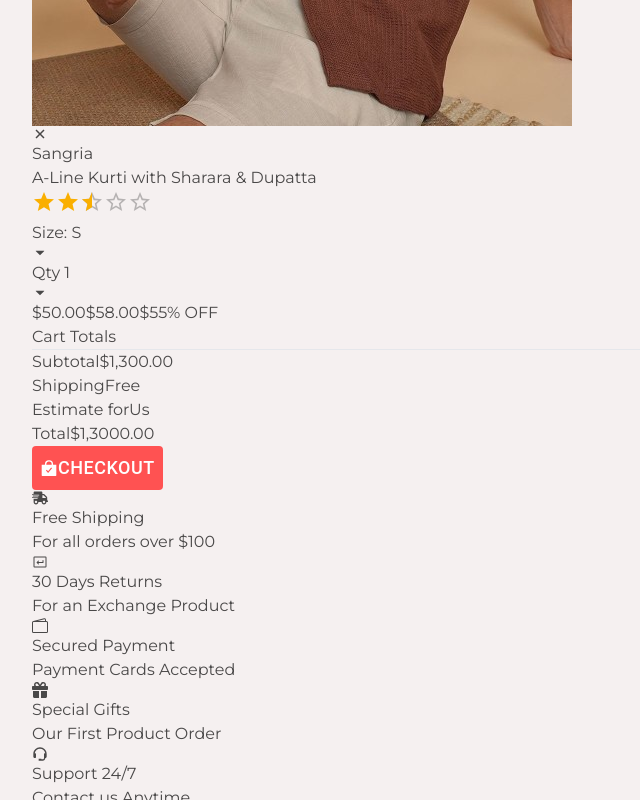
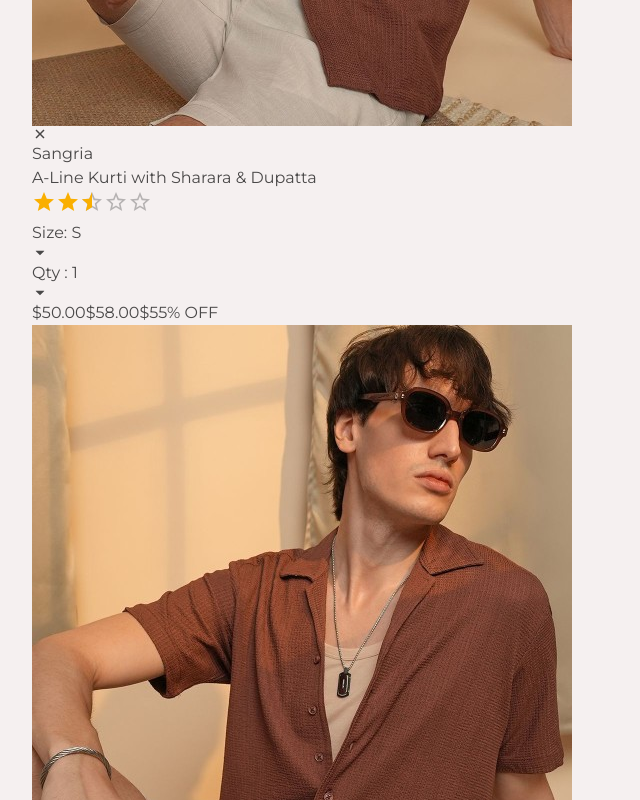
Before and after one commit to Aminulhoque01/GlassyShop-frontend, a React (Vite) app: page /cart in a window 1280 px wide. Shown: the part 2100-2900 px from the top of the page, without its empty margins (0-640 px from the left). Built offline with nearby package versions, Linux system fonts and the light colour scheme.

Commit message:
Cart page done

```diff
--- a/src/pages/Cart/Cart.jsx
+++ b/src/pages/Cart/Cart.jsx
@@ -1,5 +1,5 @@
 import { Link } from "react-router-dom";
-import image1 from "../../assets/product/shart1.jpg";
+
 import { IoCloseSharp } from "react-icons/io5";
 import { GoTriangleDown } from "react-icons/go";
 
@@ -9,18 +9,10 @@ import MenuItem from "@mui/material/MenuItem";
 
 import { Rating } from "@mui/material";
 import { IoBagCheckSharp } from "react-icons/io5";
-import { useState } from "react";
+import CartItems from "./CartItmes";
+
 
 const CartPage = () => {
-  const [sizeAnchorEl, setSizeAnchorEl] = useState(null);
-  const [selectedSize, SetSelectedSize]= useState("S")
-  const openSize = Boolean(sizeAnchorEl);
-  const handleClickSize = (event) => {
-    setSizeAnchorEl(event.currentTarget);
-  };
-  const handleCloseSize = () => {
-    setSizeAnchorEl(null);
-  };
 
   return (
     <section className="section py-10">
@@ -34,76 +26,11 @@ const CartPage = () => {
                 products in your Cart
               </p>
             </div>
-            <div className="cartItem w-full p-2 flex items-center gap-4 pb-5 !border-b !border-[rgba(0,0,0,0.1)]">
-              <div className="img w-[15%] rounded-md overflow-hidden group">
-                <Link to="/productDetails/:id ">
-                  <img
-                    src={image1}
-                    alt=""
-                    className="w-full group-hover:scale-105 transition-all"
-                  />
-                </Link>
-              </div>
 
-              <div className="info w-[85%] relative">
-                <IoCloseSharp className="cursor-pointer absolute top-[15px] right-[15px] text-[20px] link transition-all" />
-                <span className="text-[16px]">Sangria</span>
-                <h3 className="text-[18px] font-[600]">
-                  <Link to="/productDetails/:id" className="link">
-                    A-Line Kurti with Sharara & Dupatta
-                  </Link>
-                </h3>
-                <Rating
-                  name="half-rating-read"
-                  defaultValue={2.5}
-                  precision={0.5}
-                />
-                <div className="flex items-center gap-4 mt-2">
-                  <div className="relative">
-                    <span onClick={handleClickSize} className="flex items-center justify-center bg-[#f1f1f1f1] text-[11px] font-[600] py-1 px-2 cursor-pointer rounded-md  ">
-                      Size: S <GoTriangleDown />
-                    </span>
-
-                    <Menu
-                      id="basic-menu"
-                      anchorEl={sizeAnchorEl}
-                      open={openSize}
-                      onClose={handleCloseSize}
-                      slotProps={{
-                        list: {
-                          "aria-labelledby": "basic-button",
-                        },
-                      }}
-                    >
-                      <MenuItem onClick={handleCloseSize}>M</MenuItem>
-                      <MenuItem onClick={handleCloseSize}>L</MenuItem>
-                      <MenuItem onClick={handleCloseSize}>XL</MenuItem>
-                      <MenuItem onClick={handleCloseSize}>XXL</MenuItem>
-                    </Menu>
-                  </div>
-
-                  <div className="relative">
-                    <span className="flex items-center justify-center bg-[#f1f1f1f1] text-[11px] font-[600] py-1 px-2 cursor-pointer rounded-md  ">
-                      Qty 1<GoTriangleDown />
-                    </span>
-                  </div>
-                </div>
-
-                <div className="flex items-center gap-4 mt-2">
-                  <span className="newPrice  text-[14px] font-[600]">
-                    $50.00
-                  </span>
-
-                  <span className="oldPrice line-through text-gray-500 text-[14px] fon-[500]">
-                    $58.00
-                  </span>
-
-                  <span className="newPrice text-primary text-[14px] font-[600]">
-                    $55% OFF
-                  </span>
-                </div>
-              </div>
-            </div>
+            <CartItems size='S' qty={1}/>
+            <CartItems size='S' qty={1}/>
+            <CartItems size='S' qty={1}/>
+            <CartItems size='S' qty={1}/>
           </div>
         </div>
 
--- /dev/null
+++ b/src/pages/Cart/CartItmes.jsx
@@ -0,0 +1,134 @@
+import { useState } from "react";
+import image1 from "../../assets/product/shart1.jpg";
+import { Link } from "react-router-dom";
+import { IoCloseSharp } from "react-icons/io5";
+import { Menu, MenuItem, Rating } from "@mui/material";
+import { GoTriangleDown } from "react-icons/go";
+
+const CartItems = (props) => {
+  const [sizeAnchorEl, setSizeAnchorEl] = useState(null);
+  const [selectedSize, SetSelectedSize] = useState(props.size);
+  const openSize = Boolean(sizeAnchorEl);
+
+  const [qtyAnchorEl, setQtyAnchorEl] = useState(null);
+  const [selectedQty, SetSelectedQty] = useState(props.qty);
+  const openQty = Boolean(qtyAnchorEl);
+
+  const handleClickSize = (event) => {
+    setSizeAnchorEl(event.currentTarget);
+  };
+  const handleCloseSize = (value) => {
+    setSizeAnchorEl(null);
+    if (value !== null) {
+      SetSelectedSize(value);
+    }
+  };
+
+
+   const handleClickQty = (event) => {
+    setQtyAnchorEl(event.currentTarget);
+  };
+  const handleCloseQty = (value) => {
+    setQtyAnchorEl(null);
+    if (value !== null) {
+      SetSelectedQty(value);
+    }
+  };
+
+  return (
+    <div>
+      <div className="cartItem w-full p-2 flex items-center gap-4 pb-5 !border-b !border-[rgba(0,0,0,0.1)]">
+        <div className="img w-[15%] rounded-md overflow-hidden group">
+          <Link to="/productDetails/:id ">
+            <img
+              src={image1}
+              alt=""
+              className="w-full group-hover:scale-105 transition-all"
+            />
+          </Link>
+        </div>
+
+        <div className="info w-[85%] relative">
+          <IoCloseSharp className="cursor-pointer absolute top-[15px] right-[15px] text-[20px] link transition-all" />
+          <span className="text-[16px]">Sangria</span>
+          <h3 className="text-[18px] font-[600]">
+            <Link to="/productDetails/:id" className="link">
+              A-Line Kurti with Sharara & Dupatta
+            </Link>
+          </h3>
+          <Rating name="half-rating-read" defaultValue={2.5} precision={0.5} />
+          <div className="flex items-center gap-4 mt-2">
+            <div className="relative">
+              <span
+                onClick={handleClickSize}
+                className="flex items-center justify-center bg-[#f1f1f1f1] text-[11px] font-[600] py-1 px-2 cursor-pointer rounded-md  "
+              >
+                Size: {selectedSize} <GoTriangleDown />
+              </span>
+
+              <Menu
+                id="basic-menu"
+                anchorEl={sizeAnchorEl}
+                open={openSize}
+                onClose={() => handleCloseSize(null)}
+                slotProps={{
+                  list: {
+                    "aria-labelledby": "basic-button",
+                  },
+                }}
+              >
+                <MenuItem onClick={() => handleCloseSize("M")}>M</MenuItem>
+                <MenuItem onClick={() => handleCloseSize("L")}>L</MenuItem>
+                <MenuItem onClick={() => handleCloseSize("XL")}>XL</MenuItem>
+                <MenuItem onClick={() => handleCloseSize("XXL")}>XXL</MenuItem>
+              </Menu>
+            </div>
+
+            <div className="relative">
+              <span onClick={handleClickQty} className="flex items-center justify-center bg-[#f1f1f1f1] text-[11px] font-[600] py-1 px-2 cursor-pointer rounded-md  ">
+                Qty : {selectedQty}<GoTriangleDown />
+              </span>
+
+               <Menu
+                id="basic-menu"
+                anchorEl={qtyAnchorEl}
+                open={openQty}
+                onClose={() => handleCloseQty(null)}
+                slotProps={{
+                  list: {
+                    "aria-labelledby": "basic-button",
+                  },
+                }}
+              >
+                <MenuItem onClick={() => handleCloseQty(1)}>1</MenuItem>
+                <MenuItem onClick={() => handleCloseQty(2)}>2</MenuItem>
+                <MenuItem onClick={() => handleCloseQty(3)}>3</MenuItem>
+                <MenuItem onClick={() => handleCloseQty(4)}>4</MenuItem>
+                <MenuItem onClick={() => handleCloseQty(5)}>5</MenuItem>
+                <MenuItem onClick={() => handleCloseQty(6)}>6</MenuItem>
+                <MenuItem onClick={() => handleCloseQty(7)}>7</MenuItem>
+                <MenuItem onClick={() => handleCloseQty(8)}>8</MenuItem>
+                <MenuItem onClick={() => handleCloseQty(9)}>9</MenuItem>
+                <MenuItem onClick={() => handleCloseQty(10)}>10</MenuItem>
+              </Menu>
+            </div>
+          </div>
+
+          <div className="flex items-center gap-4 mt-2">
+            <span className="newPrice  text-[14px] font-[600]">$50.00</span>
+
+            <span className="oldPrice line-through text-gray-500 text-[14px] fon-[500]">
+              $58.00
+            </span>
+
+            <span className="newPrice text-primary text-[14px] font-[600]">
+              $55% OFF
+            </span>
+          </div>
+        </div>
+      </div>
+    </div>
+  );
+};
+
+export default CartItems;
```
